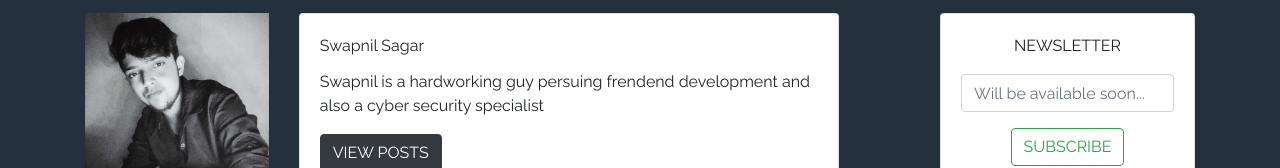
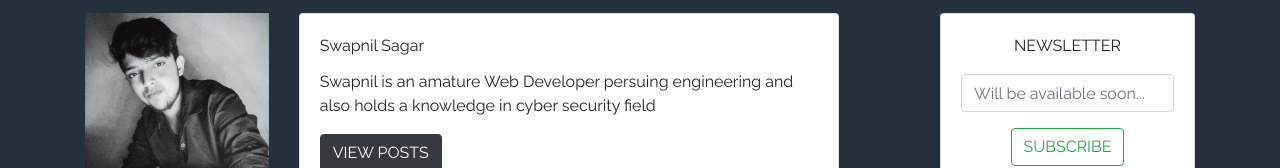
Before and after one commit to Swapnil-Sagar/FullStackMe, a Gatsby site: page /team in a window 1280 px wide. Shown: the part 137-305 px from the top of the page. Built offline with nearby package versions, Linux system fonts and the light colour scheme; Gatsby itself is replaced by a stand-in of ours.

Commit message:
updates swapnil bio

```diff
--- a/src/util/authors.js
+++ b/src/util/authors.js
@@ -2,7 +2,7 @@ const authors = [
     {
         name: 'Swapnil Sagar',
         imageUrl: 'swapnil.jpg',
-        bio: 'Swapnil is a hardworking guy persuing frendend development and also a cyber security specialist',
+        bio: 'Swapnil is an amature Web Developer persuing engineering and also holds a knowledge in  cyber security field',
         facebook: 'https://www.facebook.com/Sagar.Swapnil946/',
         twitter: 'https://twitter.com/sagar946',
         instagram: 'https://www.instagram.com/_swapnilsagar_/?hl=en',
```
